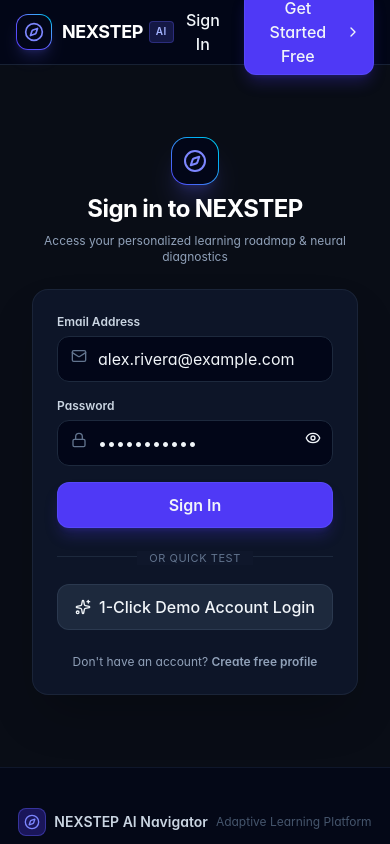
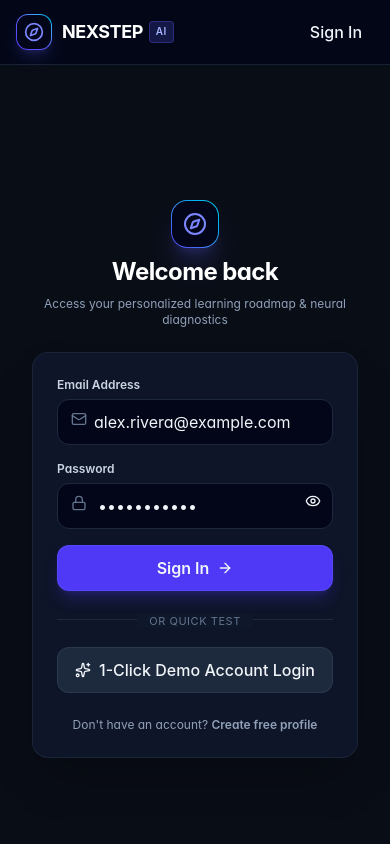
Before and after one commit to naveenmohanka/NEXSTEP, a React app in the folder frontend/: page /login in a window 390 px wide. Shown: the top 844 px of the page. Built offline with nearby package versions, Linux system fonts and the light colour scheme; the HTML template or start-up script is replaced by a standard one.

Commit message:
feat: improve responsive login UI

```diff
--- a/frontend/src/components/layout/Navbar.jsx
+++ b/frontend/src/components/layout/Navbar.jsx
@@ -88,7 +88,7 @@ export function Navbar() {
                   Sign In
                 </Button>
               </Link>
-              <Link to="/signup">
+              <Link to="/signup" className="hidden sm:block">
                 <Button variant="primary" size="sm" rightIcon={ChevronRight}>
                   Get Started Free
                 </Button>
--- a/frontend/src/pages/LoginPage.jsx
+++ b/frontend/src/pages/LoginPage.jsx
@@ -27,6 +27,7 @@ export function LoginPage() {
 
   const handleSubmit = async (e) => {
     e.preventDefault()
+    setEmailError('')
     if (!email.includes('@')) {
   setEmailError('Please enter a valid email address.')
   return
@@ -60,7 +61,7 @@ export function LoginPage() {
   }
 
   return (
-    <div className="min-h-[75vh] flex items-center justify-center py-12 px-4">
+   <div className="min-h-[calc(100vh-4rem)] flex items-center justify-center px-4 py-10 sm:px-6 lg:px-8">
       <div className="w-full max-w-md space-y-6">
         <div className="text-center space-y-2">
           <div className="w-12 h-12 rounded-2xl bg-gradient-to-tr from-indigo-600 to-cyan-400 p-[1px] mx-auto shadow-xl shadow-indigo-500/20">
@@ -68,13 +69,13 @@ export function LoginPage() {
               <Compass className="w-6 h-6 text-indigo-400" />
             </div>
           </div>
-          <h2 className="text-2xl font-bold text-white tracking-tight">Sign in to NEXSTEP</h2>
+   <h2 className="text-2xl font-bold text-white tracking-tight">Welcome back</h2>
           <p className="text-xs text-slate-400">
             Access your personalized learning roadmap & neural diagnostics
           </p>
         </div>
 
-        <Card className="border-slate-800 bg-slate-900/90 shadow-2xl p-6">
+        <Card className="border-slate-700/60 bg-slate-900/95 shadow-2xl shadow-black/30 p-6 sm:p-8">
           {error && (
             <div className="mb-4 p-3 rounded-xl bg-rose-500/10 border border-rose-500/30 text-rose-300 text-xs flex items-center gap-2">
               <AlertCircle className="w-4 h-4 shrink-0" />
@@ -95,7 +96,7 @@ export function LoginPage() {
                   value={email}
                   onChange={(e) => setEmail(e.target.value)}
                   placeholder="name@example.com"
-                  className="w-full pl-10 pr-4 py-2.5 rounded-xl bg-slate-950 border border-slate-800 text-sm text-white placeholder-slate-500 focus:outline-none focus:border-indigo-500 focus:ring-1 focus:ring-indigo-500"
+                  className="w-full pl-9 pr-4 py-2.5 rounded-xl bg-slate-950 border border-slate-800 text-[12px] sm:text-sm  text-white placeholder-slate-500 focus:outline-none focus:border-indigo-500 focus:ring-1 focus:ring-indigo-500"
                 />
                 {emailError && (
                 <p className="mt-1.5 text-xs text-rose-400">
@@ -144,6 +145,7 @@ export function LoginPage() {
               type="submit"
               variant="primary"
               size="md"
+              rightIcon={ArrowRight}
               isLoading={isLoading}
               className="w-full font-semibold"
             >
```
